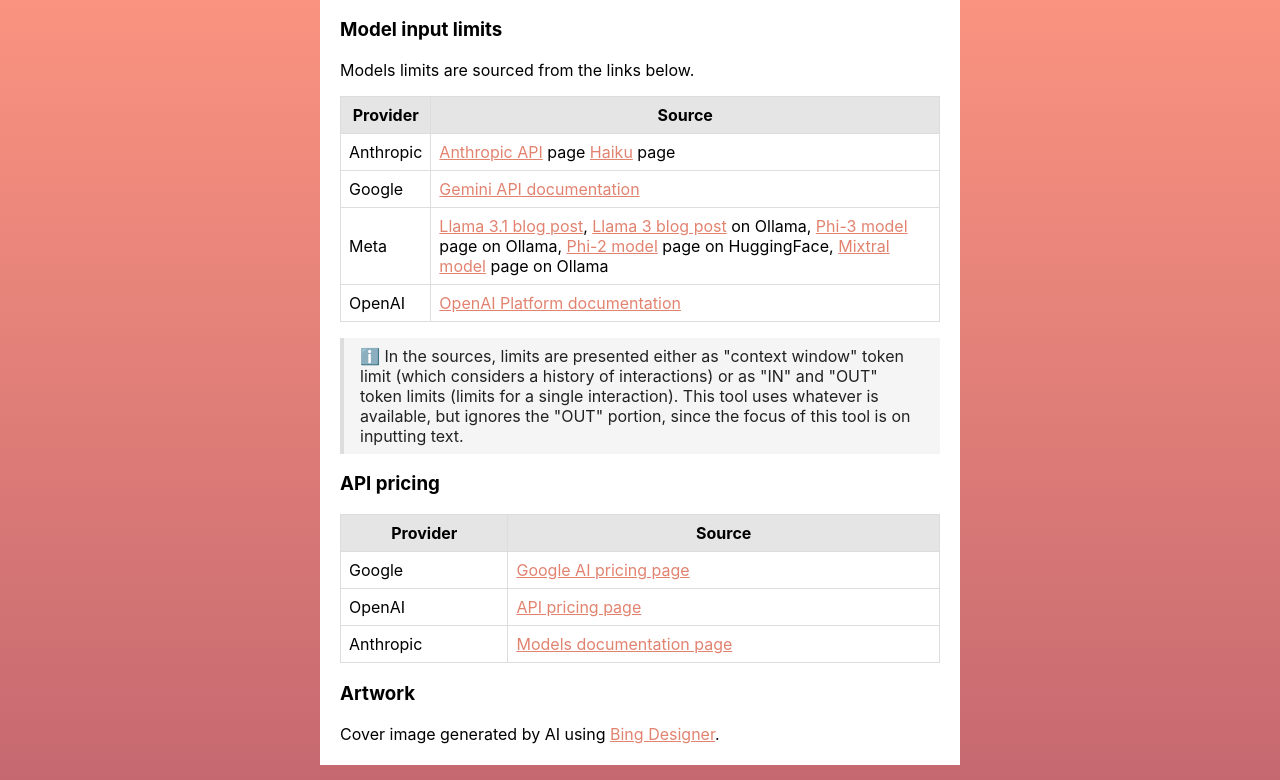
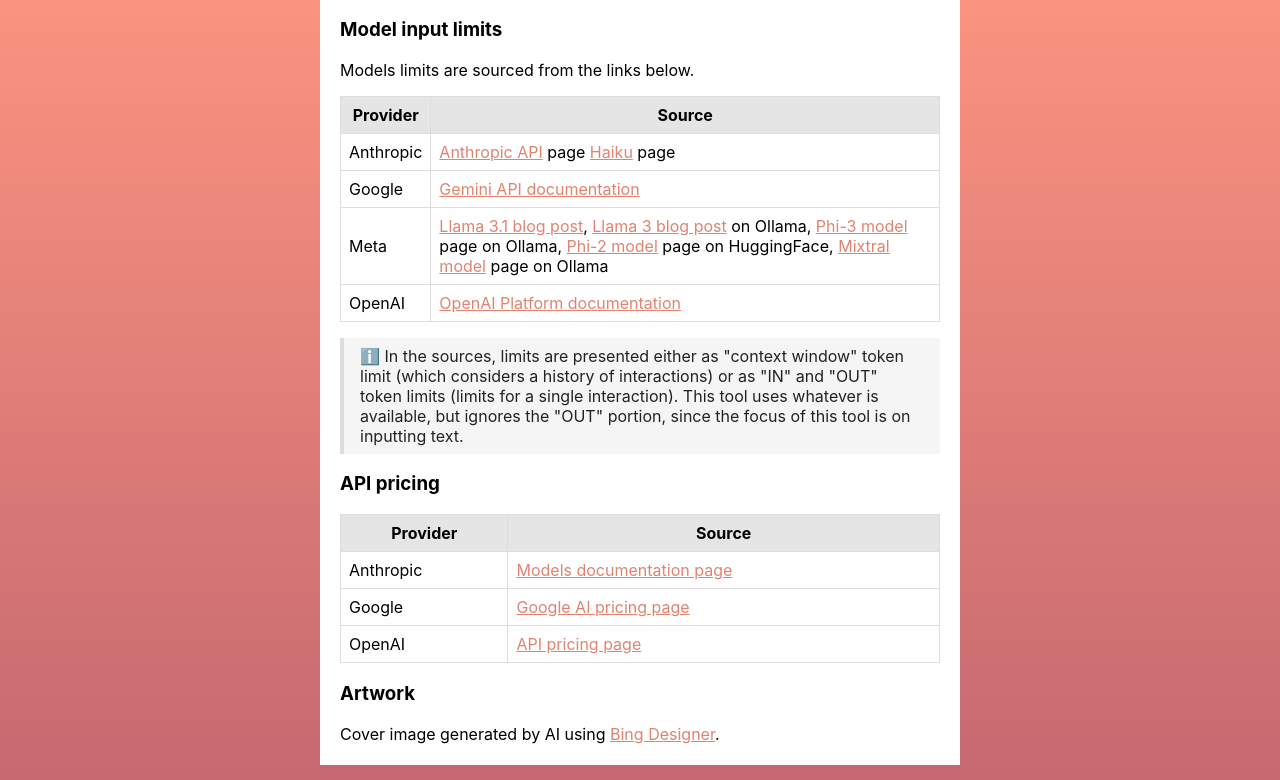
Before and after one commit to MichaelCurrin/token-translator, a React (Create React App) app: page / in a window 1280 px wide. Shown: the part 4811-5591 px from the top of the page. Built offline with nearby package versions, Linux system fonts and the light colour scheme.

Commit message:
change order

```diff
--- a/src/components/Notes/index.jsx
+++ b/src/components/Notes/index.jsx
@@ -114,6 +114,14 @@ const TABLE_DATA_PRICING = {
   fields: [{ name: 'Provider' }, { name: 'Source' }],
   rows: [
     {
+      provider: 'Anthropic',
+      source: (
+        <a href="https://docs.anthropic.com/en/docs/about-claude/models">
+          Models documentation page
+        </a>
+      ),
+    },
+    {
       provider: 'Google',
       source: (
         <a href="https://ai.google.dev/pricing">Google AI pricing page</a>
@@ -122,14 +130,6 @@ const TABLE_DATA_PRICING = {
     {
       provider: 'OpenAI',
       source: <a href="https://openai.com/api/pricing/">API pricing page</a>,
-    },
-    {
-      provider: 'Anthropic',
-      source: (
-        <a href="https://docs.anthropic.com/en/docs/about-claude/models">
-          Models documentation page
-        </a>
-      ),
     },
   ],
 };
```
